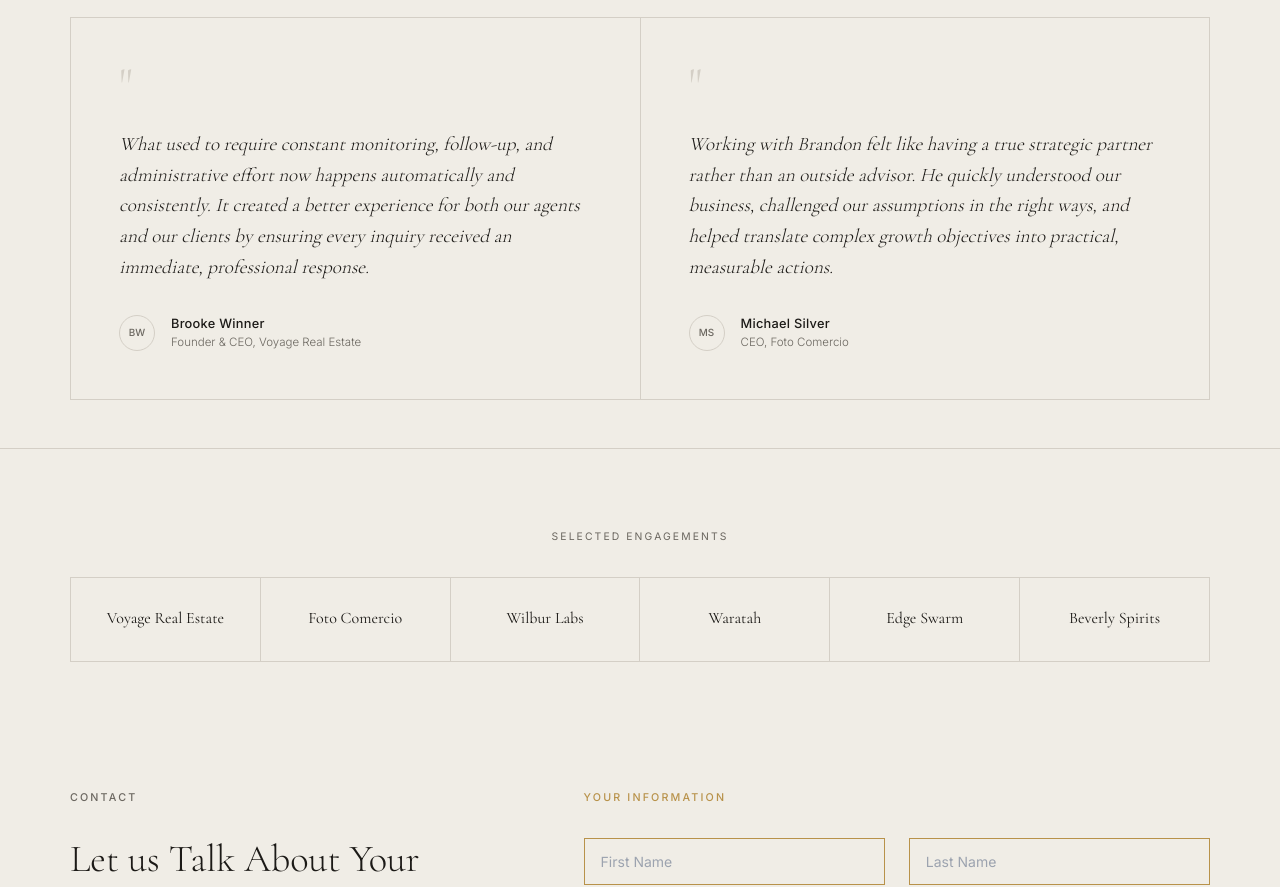
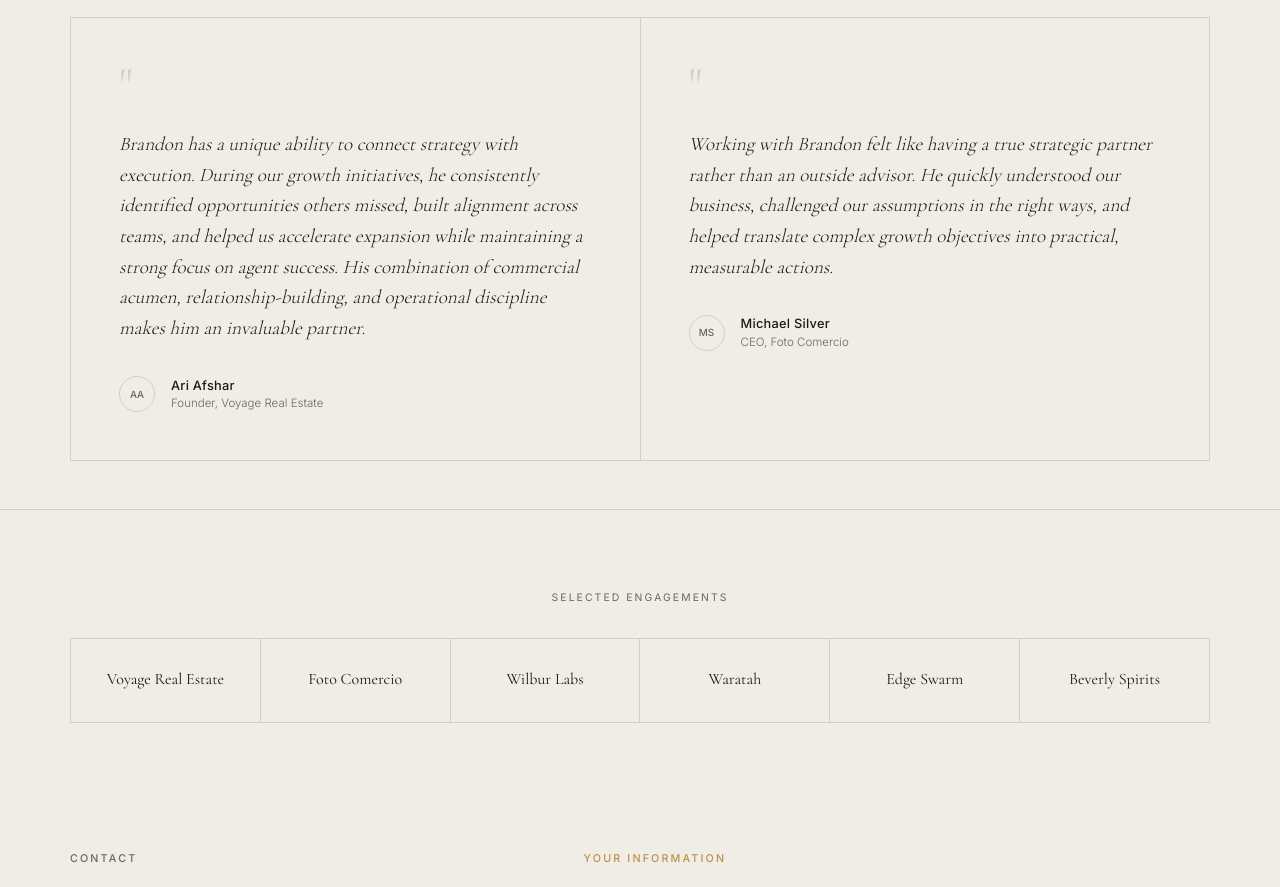
Before and after one commit to letsnavigatebmw/aperture-hospitality, a Next.js app: page / in a window 1280 px wide. Shown: the part 3960-4847 px from the top of the page. Built offline with nearby package versions, Linux system fonts and the light colour scheme.

Commit message:
fix: replace Brooke Winner testimonial with Ari Afshar quote on homepage

```diff
--- a/app/page.tsx
+++ b/app/page.tsx
@@ -325,13 +325,13 @@ export default function HomePage() {
             <div style={{ background: '#F0EDE6', padding: '3rem' }}>
               <div style={{ fontFamily: "'Cormorant Garamond', Georgia, serif", fontSize: '3rem', color: '#D4CFC6', lineHeight: 0.8, marginBottom: '1.5rem', fontWeight: 300 }}>"</div>
               <blockquote style={{ fontFamily: "'Cormorant Garamond', Georgia, serif", fontSize: 'clamp(1rem, 1.8vw, 1.2rem)', fontWeight: 300, fontStyle: 'italic', color: '#1C1A17', lineHeight: 1.6, marginBottom: '2rem' }}>
-                What used to require constant monitoring, follow-up, and administrative effort now happens automatically and consistently. It created a better experience for both our agents and our clients by ensuring every inquiry received an immediate, professional response.
+                Brandon has a unique ability to connect strategy with execution. During our growth initiatives, he consistently identified opportunities others missed, built alignment across teams, and helped us accelerate expansion while maintaining a strong focus on agent success. His combination of commercial acumen, relationship-building, and operational discipline makes him an invaluable partner.
               </blockquote>
               <div style={{ display: 'flex', alignItems: 'center', gap: '1rem' }}>
-                <div style={{ width: '36px', height: '36px', borderRadius: '50%', border: '1px solid #D4CFC6', display: 'flex', alignItems: 'center', justifyContent: 'center', fontSize: '0.62rem', fontWeight: 500, color: '#6B6760', flexShrink: 0 }}>BW</div>
+                <div style={{ width: '36px', height: '36px', borderRadius: '50%', border: '1px solid #D4CFC6', display: 'flex', alignItems: 'center', justifyContent: 'center', fontSize: '0.62rem', fontWeight: 500, color: '#6B6760', flexShrink: 0 }}>AA</div>
                 <div>
-                  <div style={{ fontSize: '0.8rem', fontWeight: 500, color: '#1C1A17', letterSpacing: '0.02em' }}>Brooke Winner</div>
-                  <div style={{ fontSize: '0.72rem', color: '#6B6760', fontWeight: 300 }}>Founder & CEO, Voyage Real Estate</div>
+                  <div style={{ fontSize: '0.8rem', fontWeight: 500, color: '#1C1A17', letterSpacing: '0.02em' }}>Ari Afshar</div>
+                  <div style={{ fontSize: '0.72rem', color: '#6B6760', fontWeight: 300 }}>Founder, Voyage Real Estate</div>
                 </div>
               </div>
             </div>
```
